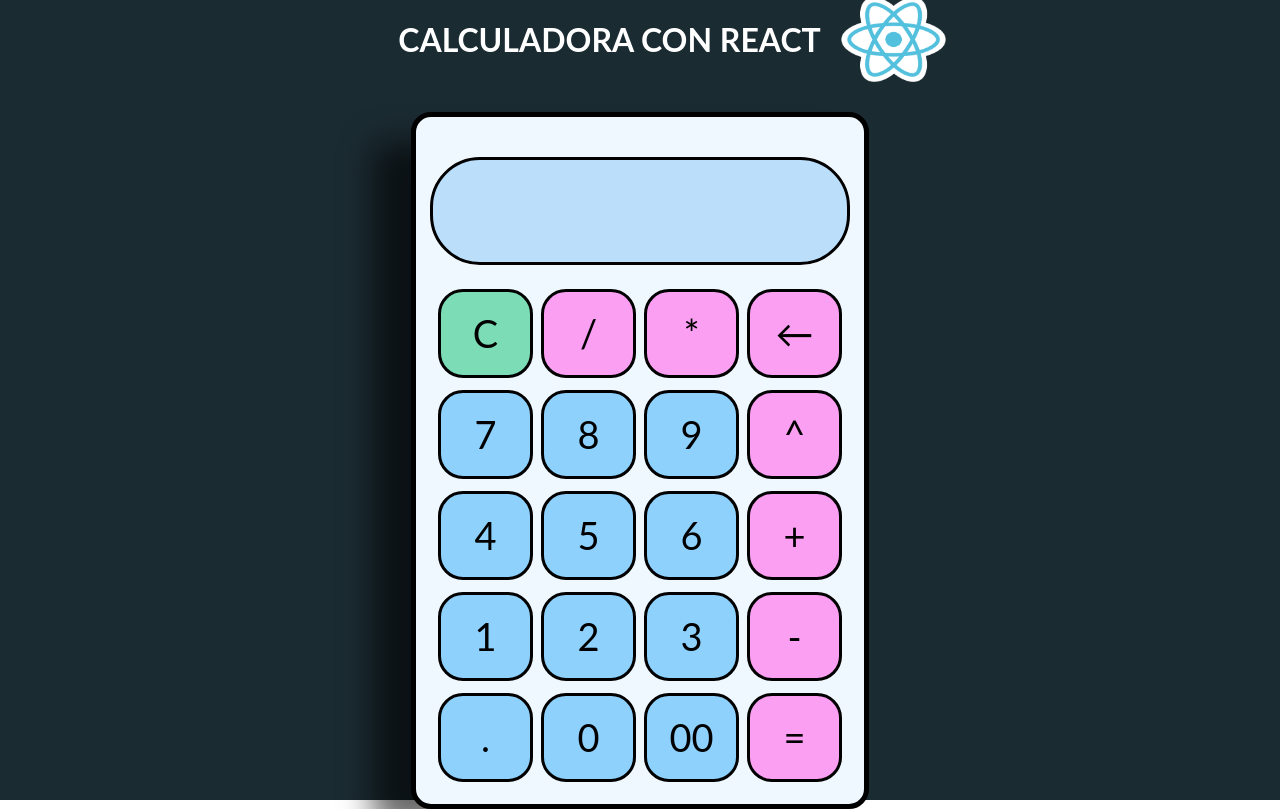
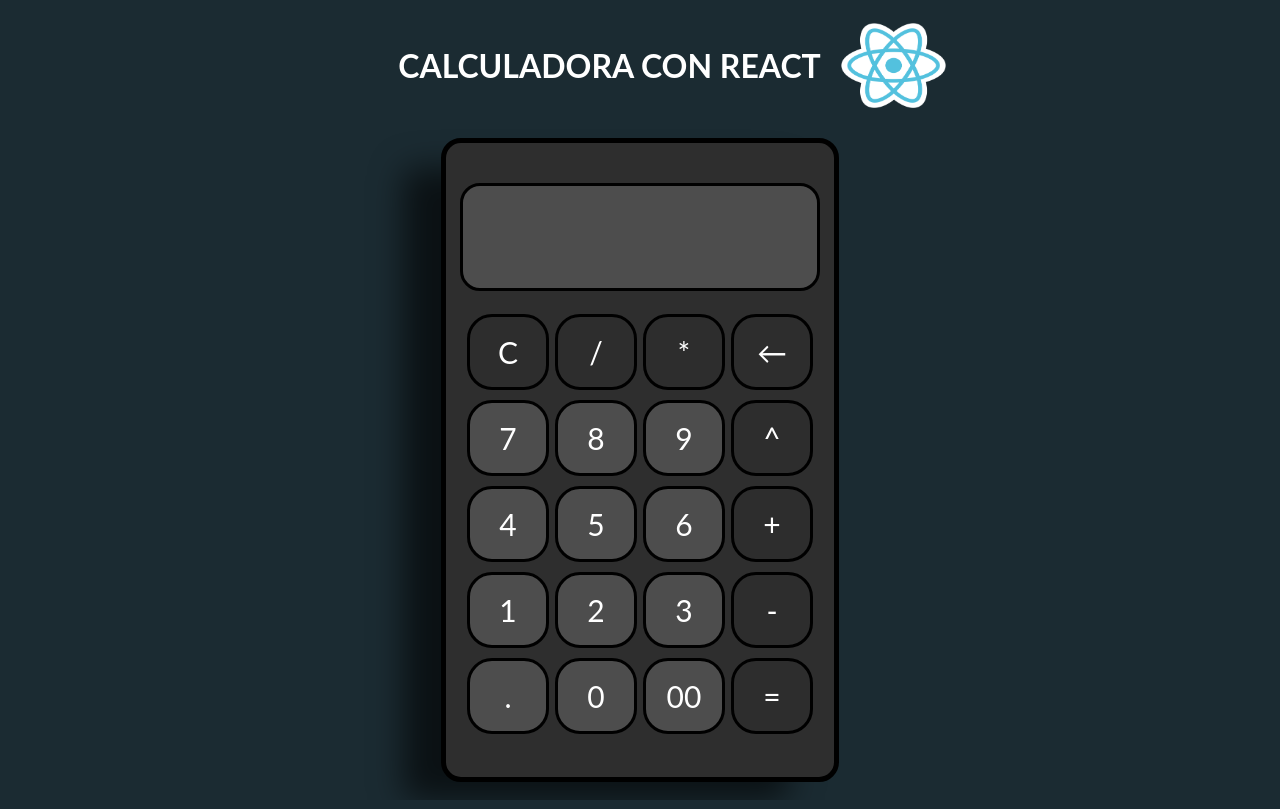
Before and after one commit to Bernacchialuca/Calculadora, a React (Create React App) app: page / in a window 1280 px wide. Built offline with nearby package versions, Linux system fonts and the light colour scheme.

Commit message:
change styles

```diff
--- a/src/App.css
+++ b/src/App.css
@@ -8,10 +8,14 @@ h1 {
   padding-left: 4rem;
 }
 
+body {
+  background-color: #1b2b32;
+}
+
 .App {
   font-family: Lato, sans-serif;
   height: 100vh;
-  background-color: #1b2b32;
+
   display: flex;
   flex-direction: column;
   align-items: center;
@@ -37,10 +41,10 @@ h1 {
 }
 
 .contenedor-calculadora {
-  width: 420px;
-  height: 680px;
+  width: 360px;
+  height: 580px;
   padding: 14px;
-  background-color: aliceblue;
+  background-color: #2e2e2e;
   border-radius: 20px;
   border: 5px solid black;
   padding-top: 40px;
--- a/src/App.js
+++ b/src/App.js
@@ -9,7 +9,8 @@ import { evaluate } from 'mathjs'
 const App = () => {
 
   const [input, setInput] = useState('')
-  const agregarInput = valor => setInput(input + valor)
+
+  const agregarInput = valor => setInput((input) => input + valor)
 
   const calcularResultado = () => {
 
--- a/src/estilos/Boton.css
+++ b/src/estilos/Boton.css
@@ -1,22 +1,22 @@
 .boton-contenedor {
     flex: 1 1;
-    height: 83px;
+    height: 70px;
     display: flex;
     justify-content: center;
     align-items: center;
-    font-size: 38px;
-    background-color: #8ed1fc ;
-    color: black;
+    font-size: 30px;
+    background-color: #4D4D4D ;
+    color: rgb(255, 255, 255);
     border-radius: 25px;
     border: 3px solid black;
-    margin: 4px;
+    margin: 3px;
     cursor: pointer;
 
 }
 
 .boton-contenedor:hover {
-    background-color: #50bafc ;
-    border-radius: 50%;
+    background-color: #949494 ;
+    border-radius: 30px;
 
    -moz-transition: all .51s;
    -o-transition: all .51s;
@@ -24,29 +24,15 @@
    transition: all .51s;
 }
 
-.equals {
-    flex: 1 1;
-    height: 83px;
-    display: flex;
-    justify-content: center;
-    align-items: center;
-    font-size: 38px;
-    background-color:#7bdcb5;
-    color: black;
-    border-radius: 25px;
-    border: 3px solid black;
-    margin: 4px;
-    cursor: pointer;
-}
 
 .operador {
-    background-color: #fb9ff3;
+    background-color: #2d2d2d;
 
 }
 
 .operador:hover {
-    background-color: #fd7bf2;
-    border-radius: 50%;
+    background-color: #FD9E0C;
+    border-radius: 30px;
 
    -moz-transition: all .51s;
    -o-transition: all .51s;
--- a/src/estilos/BotonClear.css
+++ b/src/estilos/BotonClear.css
@@ -1,22 +1,21 @@
 .boton-clear {
     flex: 1 1;
-    height: 83px;
+    height: 70px;
     display: flex;
     justify-content: center;
     align-items: center;
-    font-size: 38px;
-    background-color:#7bdcb5;
-    color: black;
+    font-size: 30px;
+    background-color:#2d2d2d;
+    color: rgb(255, 255, 255);
     border-radius: 25px;
     border: 3px solid black;
-    margin: 4px;
+    margin: 3px;
     cursor: pointer;
 }
 
 .boton-clear:hover {
-    background-color:#1dda8e;
-
-   border-radius: 50%;
+    background-color: #FD9E0C;
+    border-radius: 30px;
 
    -moz-transition: all .51s;
    -o-transition: all .51s;
--- a/src/estilos/Pantalla.css
+++ b/src/estilos/Pantalla.css
@@ -1,15 +1,15 @@
 .input {
+    background-color: #4D4D4D;
     font-family: Lato, sans-serif;
     height: 80px;
-    border-radius: 50px;
+    border-radius: 20px;
     margin-bottom: 20px;
     display: flex;
     justify-content: flex-end;
     align-items: center;
     font-weight: bold;
-    color: rgb(0, 0, 0);
+    color: rgb(255, 255, 255);
     border: 3px solid #000000;
-    background-color: #bbdefb;
     padding: 11px 30px 11px 11px;
     font-size: 30px;
 }
```
